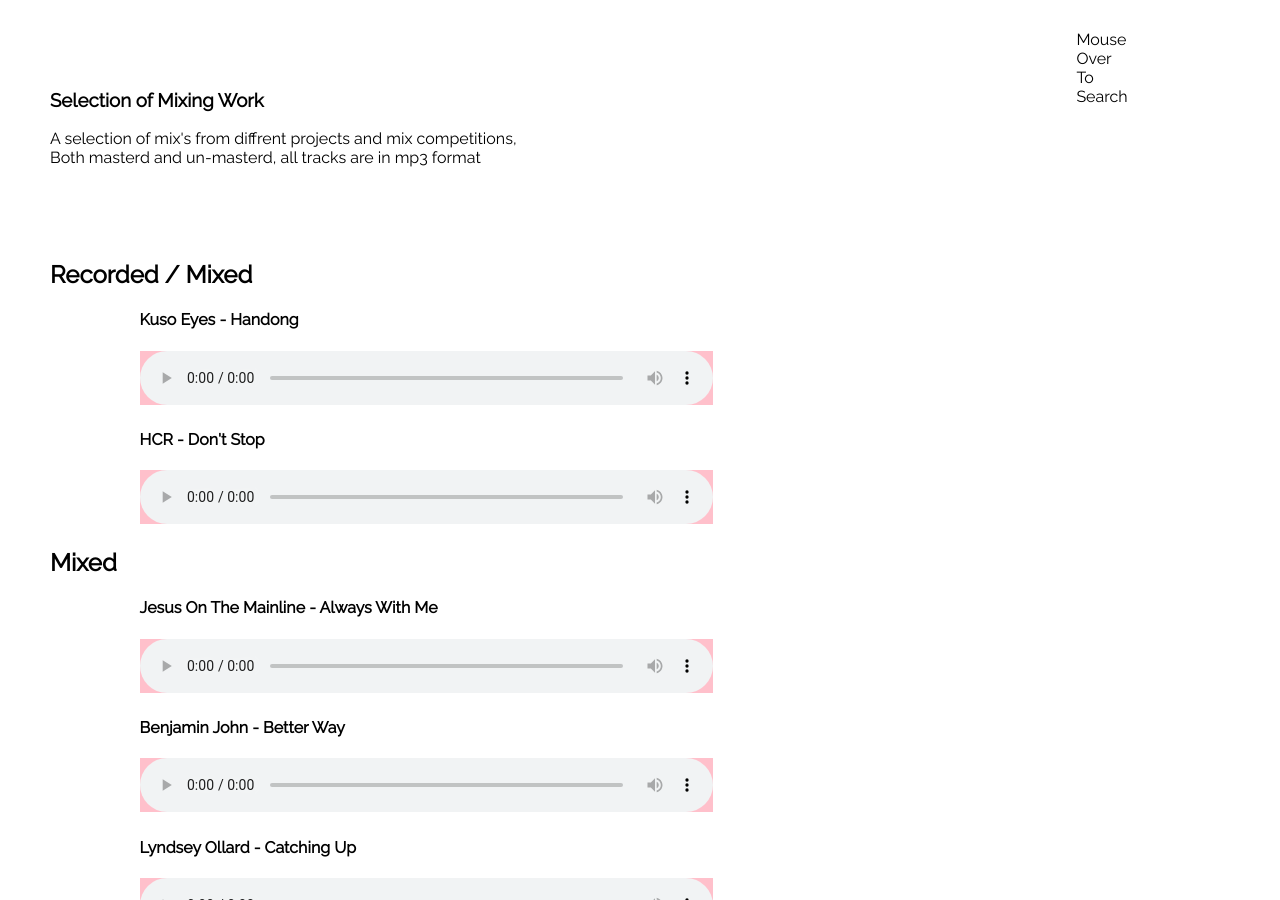
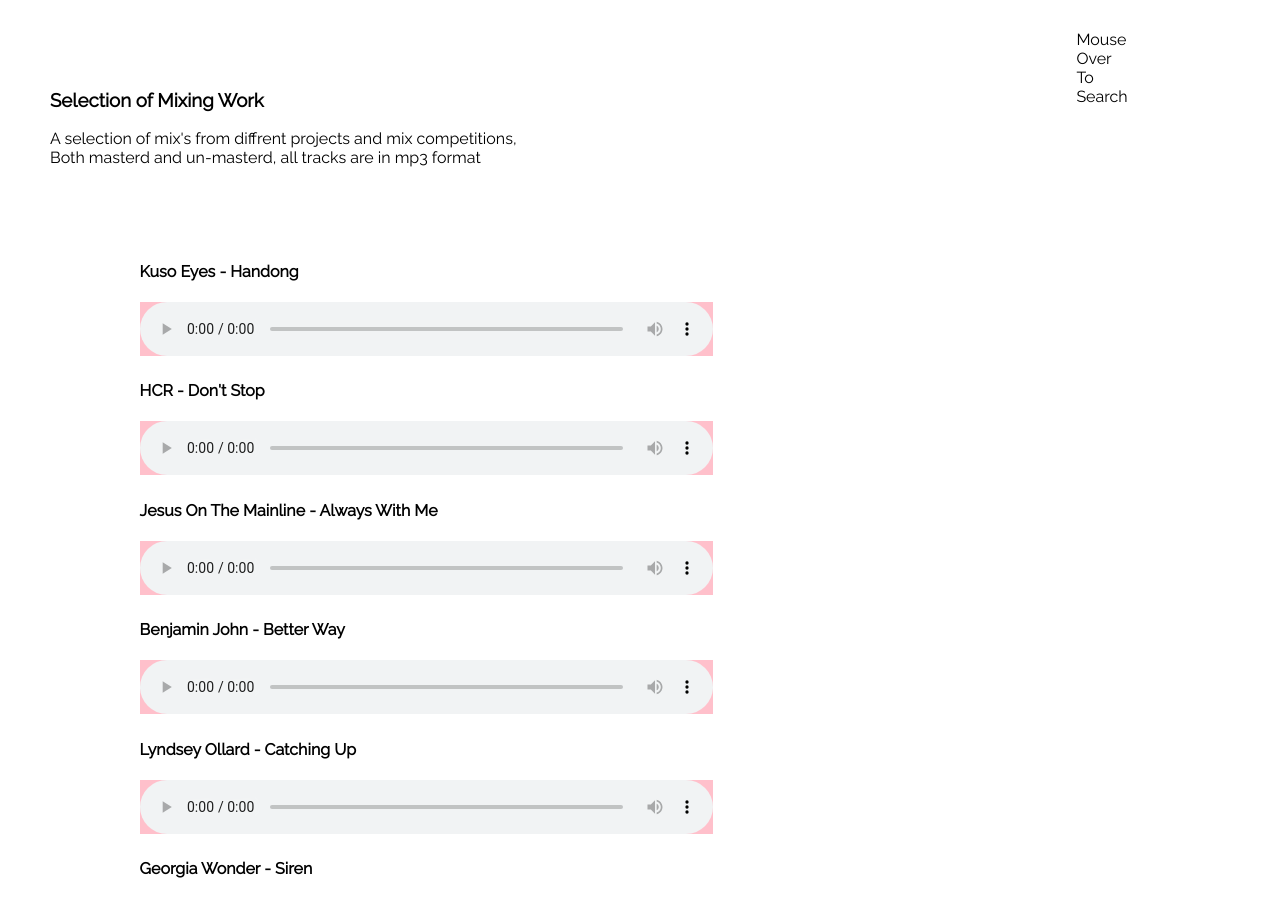
Before and after one commit to ABoyCalledPuK/PortfolioSite, a Jekyll site: the page built from mixing.html, in a window 1280 px wide and 900 px high, scrolled down 328 px. Built offline with Jekyll 4.4.1, drawn with Linux system fonts in a browser that asks for light colours.

Commit message:
Update mixing.html

```diff
--- a/mixing.html
+++ b/mixing.html
@@ -29,9 +29,6 @@ layout: default
 
 			<div class="mixingwork">
 
-
-				<h2> Recorded / Mixed </h2>
-
 				<div class="audioplayer">
 					<h4>Kuso Eyes - Handong</h4>
 					<audio controls class="audioplayer">
@@ -45,8 +42,6 @@ layout: default
 		  				<source src="./assets/HCR-Don'tStop.mp3" type="audio/mpeg">
 		  			</audio>
 	  			</div>
-
-				<h2>Mixed</h2>
 
 				<div class="audioplayer">
 					<h4>Jesus On The Mainline - Always With Me</h4>
```
